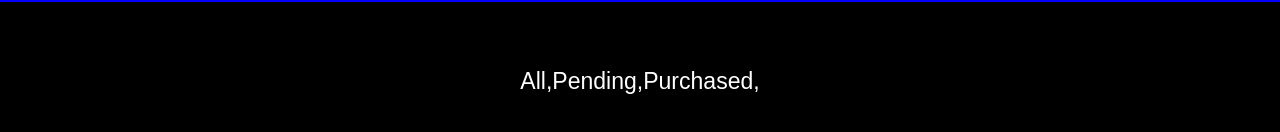
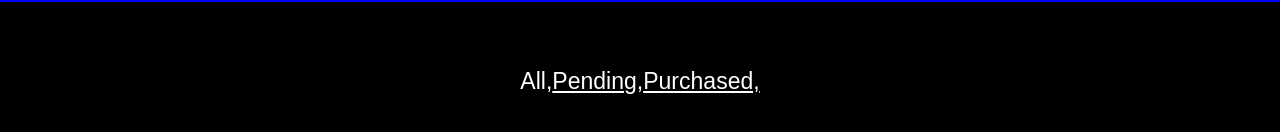
Before and after one commit to VirajSingh19/groceryStore, a React (Create React App) app: page / in a window 1280 px wide. Shown: the part 1735-1867 px from the top of the page. Built offline with nearby package versions, Linux system fonts and the light colour scheme.

Commit message:
started footer section functionality

```diff
--- a/src/actions/index.js
+++ b/src/actions/index.js
@@ -2,6 +2,7 @@ export const ADD_TO_BASKET = "ADD_TO_BASKET";
 export const SEARCH_GROCERY = "SEARCH_GROCERY";
 export const EMPTY_BASKET = "EMPTY_BASKET";
 export const TOGGLE_PURCHASE = "TOGGLE_PURCHASE";
+export const CHANGE_SECTION = "CHANGE_SECTION";
 /**
  * @returns action to search items in grocery list
  * @param {Number} id - id of the item to be searched
@@ -49,3 +50,15 @@ export function toggleItem(id) {
   };
   return action;
 }
+
+/**
+ * @returns action to change section
+ * @param {String} section - 'all', 'pending','purchased'
+ */
+export function changeSection(section) {
+  const action = {
+    type: CHANGE_SECTION,
+    section,
+  };
+  return action;
+}
--- a/src/components/App.js
+++ b/src/components/App.js
@@ -5,6 +5,13 @@ import Cart from "./Cart/Cart";
 import Footer from "./Footer/Footer";
 
 class App extends React.Component {
+  constructor() {
+    super();
+    this.state = {
+      filter: "all",
+    };
+  }
+
   render() {
     return (
       <div className="main">
@@ -12,7 +19,7 @@ class App extends React.Component {
 
         <Cart />
 
-        <Footer />
+        <Footer filter={this.state.filter} />
       </div>
     );
   }
--- a/src/components/Footer/Footer.js
+++ b/src/components/Footer/Footer.js
@@ -1,16 +1,56 @@
 import React from "react";
 import "./Footer.css";
+import { connect } from "react-redux";
+import { changeSection } from "../../actions";
 
 class Footer extends React.Component {
   render() {
+    const { Section, changeSection } = this.props;
+    console.log("footer props", this.props, "section:", Section);
     return (
       <div className="footer">
-        <p>All, </p>
-        <p>Pending, </p>
-        <p>Purchased,</p>
+        <p
+          onClick={() => changeSection("all")}
+          style={
+            Section === "all"
+              ? { textDecoration: "none" }
+              : { textDecoration: "underline" }
+          }
+        >
+          All,
+        </p>
+        <p
+          onClick={() => changeSection("pending")}
+          style={
+            Section === "pending"
+              ? { textDecoration: "none" }
+              : { textDecoration: "underline" }
+          }
+        >
+          Pending,
+        </p>
+        <p
+          onClick={() => changeSection("purchased")}
+          style={
+            Section === "purchased"
+              ? { textDecoration: "none" }
+              : { textDecoration: "underline" }
+          }
+        >
+          Purchased,
+        </p>
       </div>
     );
   }
 }
 
-export default Footer;
+function mapStateToProps(state) {
+  return {
+    Section: state.section,
+  };
+}
+
+export default connect(
+  mapStateToProps,
+  { changeSection }
+)(Footer);
--- a/src/reducers/index.js
+++ b/src/reducers/index.js
@@ -5,6 +5,7 @@ import {
   SEARCH_GROCERY,
   EMPTY_BASKET,
   TOGGLE_PURCHASE,
+  CHANGE_SECTION,
 } from "../actions";
 
 /**
@@ -48,6 +49,15 @@ function basket(state = [], action) {
   }
 }
 
+function section(state = "all", action) {
+  switch (action.type) {
+    case CHANGE_SECTION:
+      return action.section;
+    default:
+      return state;
+  }
+}
+
 /**
  * utility function for adding item to basket
  * @param {Number} id
@@ -67,6 +77,7 @@ function addToBasket(id, name, state) {
 const rootReducer = combineReducers({
   basket,
   groceries,
+  section,
 });
 
 export default rootReducer;
```
